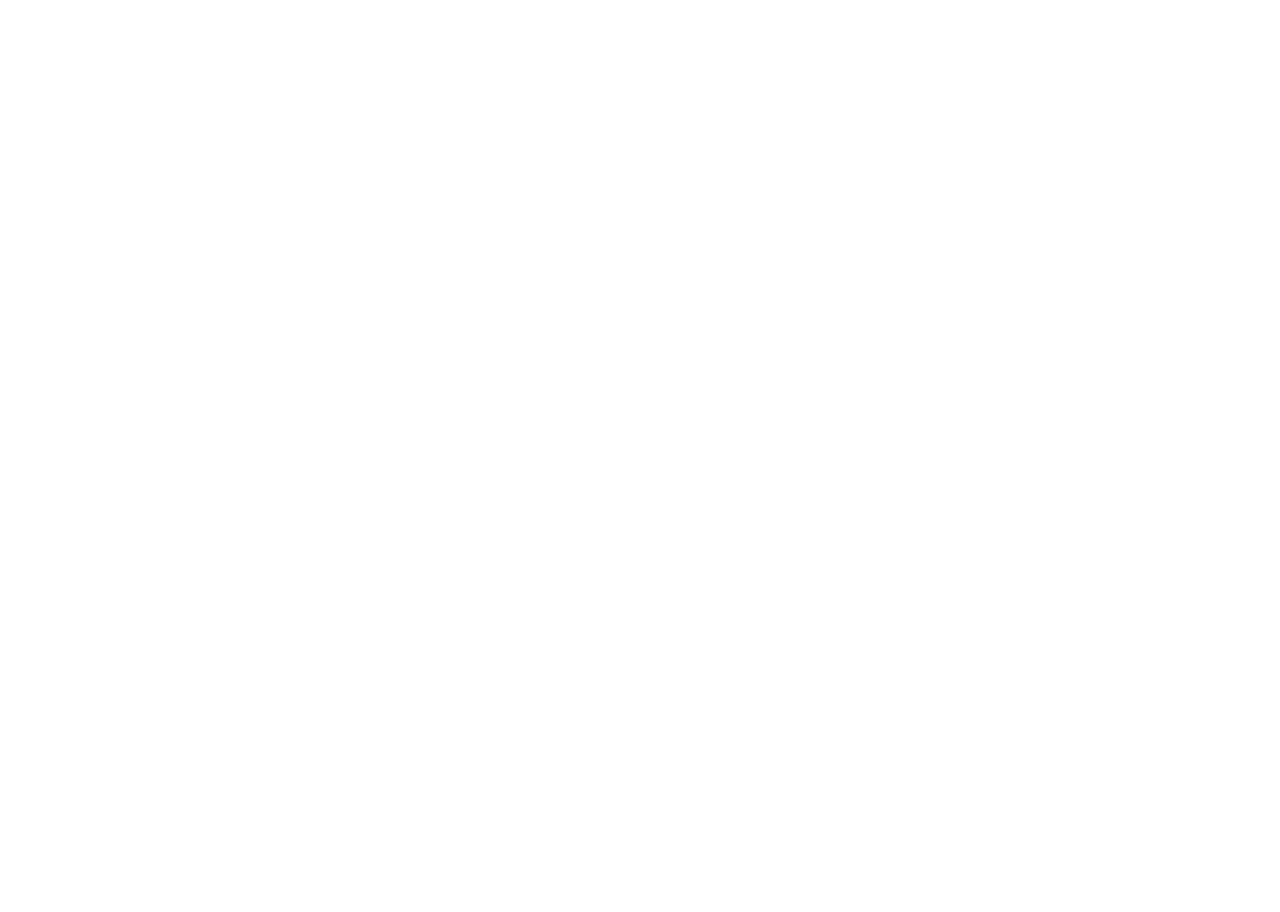
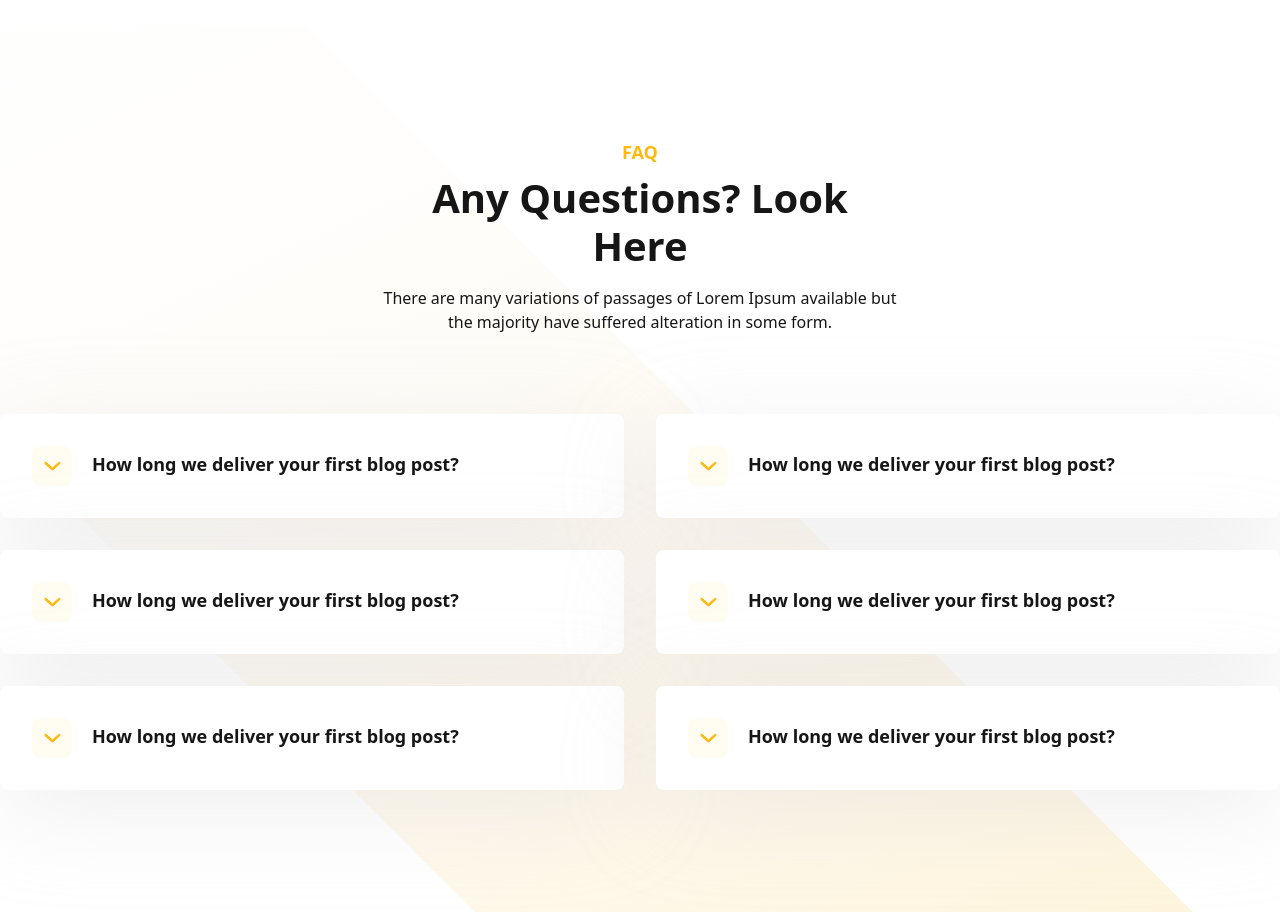
Before and after one commit to codesydney/sunshine-warriors, a Next.js app: page / in a window 1280 px wide. Shown: the part 3220-4132 px from the top of the page. Before the commit the page ends 3238 px from the top, so only its background shows below. Built offline with nearby package versions, Linux system fonts and the light colour scheme.

Commit message:
SW-13 faq section

```diff
--- a/src/app/page.tsx
+++ b/src/app/page.tsx
@@ -3,6 +3,7 @@
 import HeroSection from '@/components/Hero/HeroSection'
 import About from '@/components/About/About'
 import Service from '@/components/Service/Service'
+import FAQ from '@/components/FAQ/FAQ'
 
 const Home: FC = () => {
   return (
@@ -13,6 +14,7 @@
       </div>
       <About />
       <Service />
+      <FAQ />
     </div>
   )
 }
--- /dev/null
+++ b/src/components/FAQ/FAQ.tsx
@@ -0,0 +1,139 @@
+'use client'
+
+import React, { useState } from 'react'
+
+const FAQ = () => {
+  return (
+    <section className="relative z-20 overflow-hidden bg-white pb-12 pt-20 dark:bg-dark lg:pb-[90px] lg:pt-[120px]">
+      <div className="container mx-auto">
+        <div className="-mx-4 flex flex-wrap">
+          <div className="w-full px-4">
+            <div className="mx-auto mb-[60px] max-w-[520px] text-center lg:mb-20">
+              <span className="mb-2 block text-lg font-semibold text-primary">
+                FAQ
+              </span>
+              <h2 className="mb-4 text-3xl font-bold sm:text-[40px]/[48px]">
+                Any Questions? Look Here
+              </h2>
+              <p className="text-base text-body-color dark:text-dark-6">
+                There are many variations of passages of Lorem Ipsum available
+                but the majority have suffered alteration in some form.
+              </p>
+            </div>
+          </div>
+        </div>
+
+        <div className="-mx-4 flex flex-wrap">
+          <div className="w-full px-4 lg:w-1/2">
+            <AccordionItem
+              header="How long we deliver your first blog post?"
+              text="It takes 2-3 weeks to get your first blog post ready. That includes the in-depth research & creation of your monthly content marketing strategy that we do before writing your first blog post, Ipsum available ."
+            />
+            <AccordionItem
+              header="How long we deliver your first blog post?"
+              text="It takes 2-3 weeks to get your first blog post ready. That includes the in-depth research & creation of your monthly content marketing strategy that we do before writing your first blog post, Ipsum available ."
+            />
+            <AccordionItem
+              header="How long we deliver your first blog post?"
+              text="It takes 2-3 weeks to get your first blog post ready. That includes the in-depth research & creation of your monthly content marketing strategy that we do before writing your first blog post, Ipsum available ."
+            />
+          </div>
+          <div className="w-full px-4 lg:w-1/2">
+            <AccordionItem
+              header="How long we deliver your first blog post?"
+              text="It takes 2-3 weeks to get your first blog post ready. That includes the in-depth research & creation of your monthly content marketing strategy that we do before writing your first blog post, Ipsum available ."
+            />
+            <AccordionItem
+              header="How long we deliver your first blog post?"
+              text="It takes 2-3 weeks to get your first blog post ready. That includes the in-depth research & creation of your monthly content marketing strategy that we do before writing your first blog post, Ipsum available ."
+            />
+            <AccordionItem
+              header="How long we deliver your first blog post?"
+              text="It takes 2-3 weeks to get your first blog post ready. That includes the in-depth research & creation of your monthly content marketing strategy that we do before writing your first blog post, Ipsum available ."
+            />
+          </div>
+        </div>
+      </div>
+
+      <div className="absolute bottom-0 right-0 z-[-1]">
+        <svg
+          width="1440"
+          height="886"
+          viewBox="0 0 1440 886"
+          fill="none"
+          xmlns="http://www.w3.org/2000/svg"
+        >
+          <path
+            opacity="0.5"
+            d="M193.307 -273.321L1480.87 1014.24L1121.85 1373.26C1121.85 1373.26 731.745 983.231 478.513 729.927C225.976 477.317 -165.714 85.6993 -165.714 85.6993L193.307 -273.321Z"
+            fill="url(#paint0_linear)"
+          />
+          <defs>
+            <linearGradient
+              id="paint0_linear"
+              x1="1308.65"
+              y1="1142.58"
+              x2="602.827"
+              y2="-418.681"
+              gradientUnits="userSpaceOnUse"
+            >
+              <stop stopColor="#FFB80E" stopOpacity="0.36" />
+              <stop offset="1" stopColor="#F5F2FD" stopOpacity="0" />
+              <stop offset="1" stopColor="#F5F2FD" stopOpacity="0.096144" />
+            </linearGradient>
+          </defs>
+        </svg>
+      </div>
+    </section>
+  )
+}
+
+export default FAQ
+
+const AccordionItem = ({ header, text }: any) => {
+  const [active, setActive] = useState(false)
+
+  const handleToggle = () => {
+    setActive(!active)
+  }
+  return (
+    <div className="mb-8 w-full rounded-lg bg-white p-4 shadow-[0px_20px_95px_0px_rgba(201,203,204,0.30)] dark:bg-dark-2 dark:shadow-[0px_20px_95px_0px_rgba(0,0,0,0.30)] sm:p-8 lg:px-6 xl:px-8">
+      <button
+        className={`faq-btn flex w-full text-left`}
+        onClick={() => handleToggle()}
+      >
+        <div className="mr-5 flex h-10 w-full max-w-[40px] items-center justify-center rounded-lg bg-primary/5 text-primary dark:bg-white/5">
+          <svg
+            className={`fill-primary stroke-primary duration-200 ease-in-out ${
+              active ? 'rotate-180' : ''
+            }`}
+            width="17"
+            height="10"
+            viewBox="0 0 17 10"
+            xmlns="http://www.w3.org/2000/svg"
+          >
+            <path
+              d="M7.28687 8.43257L7.28679 8.43265L7.29496 8.43985C7.62576 8.73124 8.02464 8.86001 8.41472 8.86001C8.83092 8.86001 9.22376 8.69083 9.53447 8.41713L9.53454 8.41721L9.54184 8.41052L15.7631 2.70784L15.7691 2.70231L15.7749 2.69659C16.0981 2.38028 16.1985 1.80579 15.7981 1.41393C15.4803 1.1028 14.9167 1.00854 14.5249 1.38489L8.41472 7.00806L2.29995 1.38063L2.29151 1.37286L2.28271 1.36548C1.93092 1.07036 1.38469 1.06804 1.03129 1.41393L1.01755 1.42738L1.00488 1.44184C0.69687 1.79355 0.695778 2.34549 1.0545 2.69659L1.05999 2.70196L1.06565 2.70717L7.28687 8.43257Z"
+              fill=""
+              stroke=""
+            />
+          </svg>
+        </div>
+
+        <div className="w-full">
+          <h4 className="mt-1 text-lg font-semibold">{header}</h4>
+        </div>
+      </button>
+
+      <div
+        className={`pl-[62px] duration-200 ease-in-out ${
+          active ? 'block' : 'hidden'
+        }`}
+      >
+        <p className="py-3 text-base leading-relaxed text-body-color dark:text-dark-6">
+          {text}
+        </p>
+      </div>
+    </div>
+  )
+}
```
